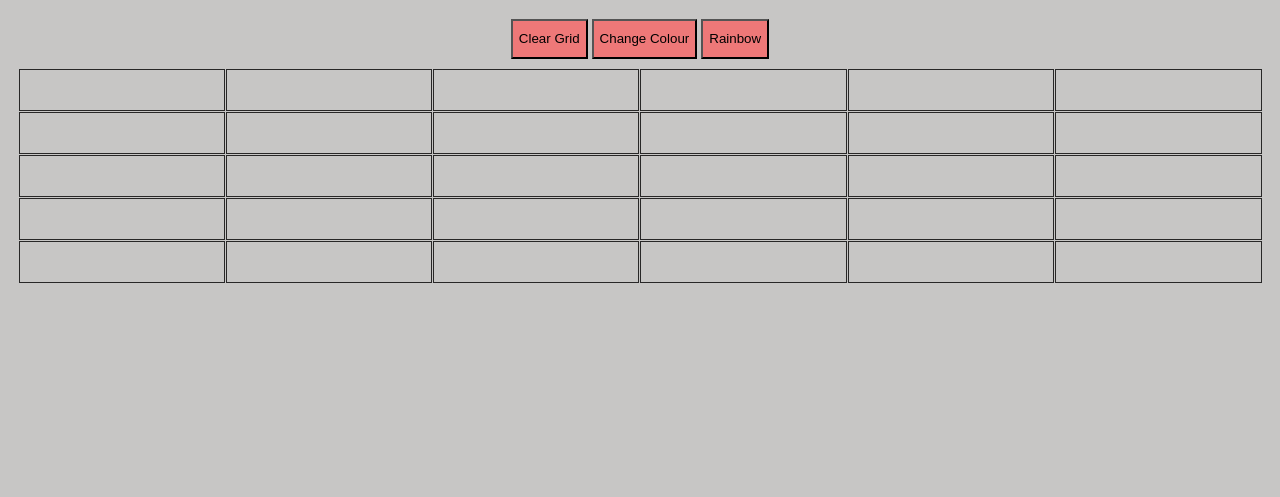
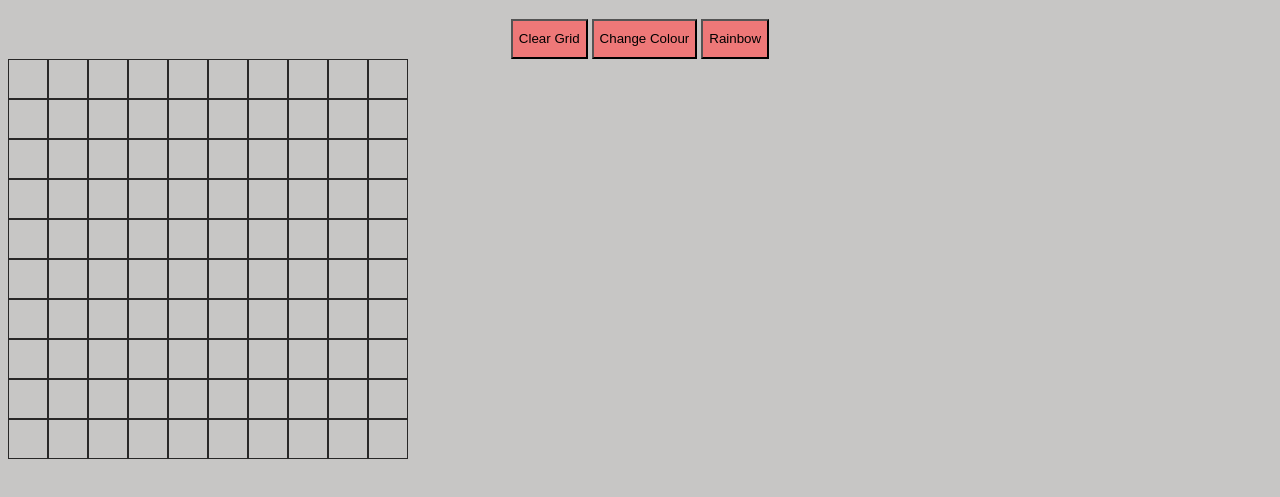
Before and after one commit to nadia643/etch-a-sketch, a website: page index.html in a window 1280 px wide. Shown: the part 61-558 px from the top of the page. Drawn offline with Linux system fonts and the light colour scheme.

Commit message:
made each div into a squre

```diff
--- a/index.html
+++ b/index.html
@@ -13,6 +13,7 @@
 <body>
 
     <script>
+
     const allSquares = document.querySelectorAll("div.square");
 
     function getRandomColour() {
@@ -33,9 +34,15 @@
         Etch a sketch
     </h1>
     <div class="buttons">
-    <button type="button" class="button" onClick="window.location.reload()">Clear Grid</button>
+    <button
+    type="button"
+    class="button"
+    onClick="window.location.reload()">Clear Grid</button>
     <button type="button" class="button">Change Colour</button>
-    <button type="button" class="button"onClick=changeToRainbow()>Rainbow</button>
+    <button
+    type="button"
+    class="button"
+    onClick=changeToRainbow()>Rainbow</button>
 
     </div>
 
@@ -71,6 +78,74 @@
             <div class="square" onmouseover="changeColour(this)"></div>
             <div class="square" onmouseover="changeColour(this)"></div>
             <div class="square" onmouseover="changeColour(this)"></div>
+            <div class="square" onmouseover="changeColour(this)"></div>
+            <div class="square" onmouseover="changeColour(this)"></div>
+            <div class="square" onmouseover="changeColour(this)"></div>
+            <div class="square" onmouseover="changeColour(this)"></div>
+            <div class="square" onmouseover="changeColour(this)"></div>
+            <div class="square" onmouseover="changeColour(this)"></div>
+            <div class="square" onmouseover="changeColour(this)"></div>
+            <div class="square" onmouseover="changeColour(this)"></div>
+            <div class="square" onmouseover="changeColour(this)"></div>
+            <div class="square" onmouseover="changeColour(this)"></div>
+            <div class="square" onmouseover="changeColour(this)"></div>
+            <div class="square" onmouseover="changeColour(this)"></div>
+            <div class="square" onmouseover="changeColour(this)"></div>
+            <div class="square" onmouseover="changeColour(this)"></div>
+            <div class="square" onmouseover="changeColour(this)"></div>
+            <div class="square" onmouseover="changeColour(this)"></div>
+            <div class="square" onmouseover="changeColour(this)"></div>
+            <div class="square" onmouseover="changeColour(this)"></div>
+            <div class="square" onmouseover="changeColour(this)"></div>
+            <div class="square" onmouseover="changeColour(this)"></div>
+            <div class="square" onmouseover="changeColour(this)"></div>
+            <div class="square" onmouseover="changeColour(this)"></div>
+            <div class="square" onmouseover="changeColour(this)"></div>
+            <div class="square" onmouseover="changeColour(this)"></div>
+            <div class="square" onmouseover="changeColour(this)"></div>
+            <div class="square" onmouseover="changeColour(this)"></div>
+            <div class="square" onmouseover="changeColour(this)"></div>
+            <div class="square" onmouseover="changeColour(this)"></div>
+            <div class="square" onmouseover="changeColour(this)"></div>
+            <div class="square" onmouseover="changeColour(this)"></div>
+            <div class="square" onmouseover="changeColour(this)"></div>
+            <div class="square" onmouseover="changeColour(this)"></div>
+            <div class="square" onmouseover="changeColour(this)"></div>
+            <div class="square" onmouseover="changeColour(this)"></div>
+            <div class="square" onmouseover="changeColour(this)"></div>
+            <div class="square" onmouseover="changeColour(this)"></div>
+            <div class="square" onmouseover="changeColour(this)"></div>
+            <div class="square" onmouseover="changeColour(this)"></div>
+            <div class="square" onmouseover="changeColour(this)"></div>
+            <div class="square" onmouseover="changeColour(this)"></div>
+            <div class="square" onmouseover="changeColour(this)"></div>
+            <div class="square" onmouseover="changeColour(this)"></div>
+            <div class="square" onmouseover="changeColour(this)"></div>
+            <div class="square" onmouseover="changeColour(this)"></div>
+            <div class="square" onmouseover="changeColour(this)"></div>
+            <div class="square" onmouseover="changeColour(this)"></div>
+            <div class="square" onmouseover="changeColour(this)"></div>
+            <div class="square" onmouseover="changeColour(this)"></div>
+            <div class="square" onmouseover="changeColour(this)"></div>
+            <div class="square" onmouseover="changeColour(this)"></div>
+            <div class="square" onmouseover="changeColour(this)"></div>
+            <div class="square" onmouseover="changeColour(this)"></div>
+            <div class="square" onmouseover="changeColour(this)"></div>
+            <div class="square" onmouseover="changeColour(this)"></div>
+            <div class="square" onmouseover="changeColour(this)"></div>
+            <div class="square" onmouseover="changeColour(this)"></div>
+            <div class="square" onmouseover="changeColour(this)"></div>
+            <div class="square" onmouseover="changeColour(this)"></div>             <div class="square" onmouseover="changeColour(this)"></div>
+            <div class="square" onmouseover="changeColour(this)"></div>
+            <div class="square" onmouseover="changeColour(this)"></div>
+            <div class="square" onmouseover="changeColour(this)"></div>
+            <div class="square" onmouseover="changeColour(this)"></div>             <div class="square" onmouseover="changeColour(this)"></div>
+            <div class="square" onmouseover="changeColour(this)"></div>
+            <div class="square" onmouseover="changeColour(this)"></div>
+            <div class="square" onmouseover="changeColour(this)"></div>
+            <div class="square" onmouseover="changeColour(this)"></div>             <div class="square" onmouseover="changeColour(this)"></div>
+            <div class="square" onmouseover="changeColour(this)"></div>
+
           </div>
 
 </body>
--- a/sass/main.scss
+++ b/sass/main.scss
@@ -24,13 +24,10 @@ body {
 
 .square-container {
     display: grid;
-    grid-template-columns: auto auto auto auto auto auto;
-    padding: 10px;
+    grid-template-columns: 40px 40px 40px 40px 40px 40px 40px 40px 40px 40px;
+    grid-template-rows: 40px 40px 40px 40px 40px 40px 40px 40px 40px 40px;
   }
+
   .square {
     border: 0.5px solid rgba(0, 0, 0, 0.8);
-    margin: 0.5px;
-    padding: 20px;
-    font-size: 30px;
-    text-align: center;
   }
```
Also changed, not shown: css/style.css.
